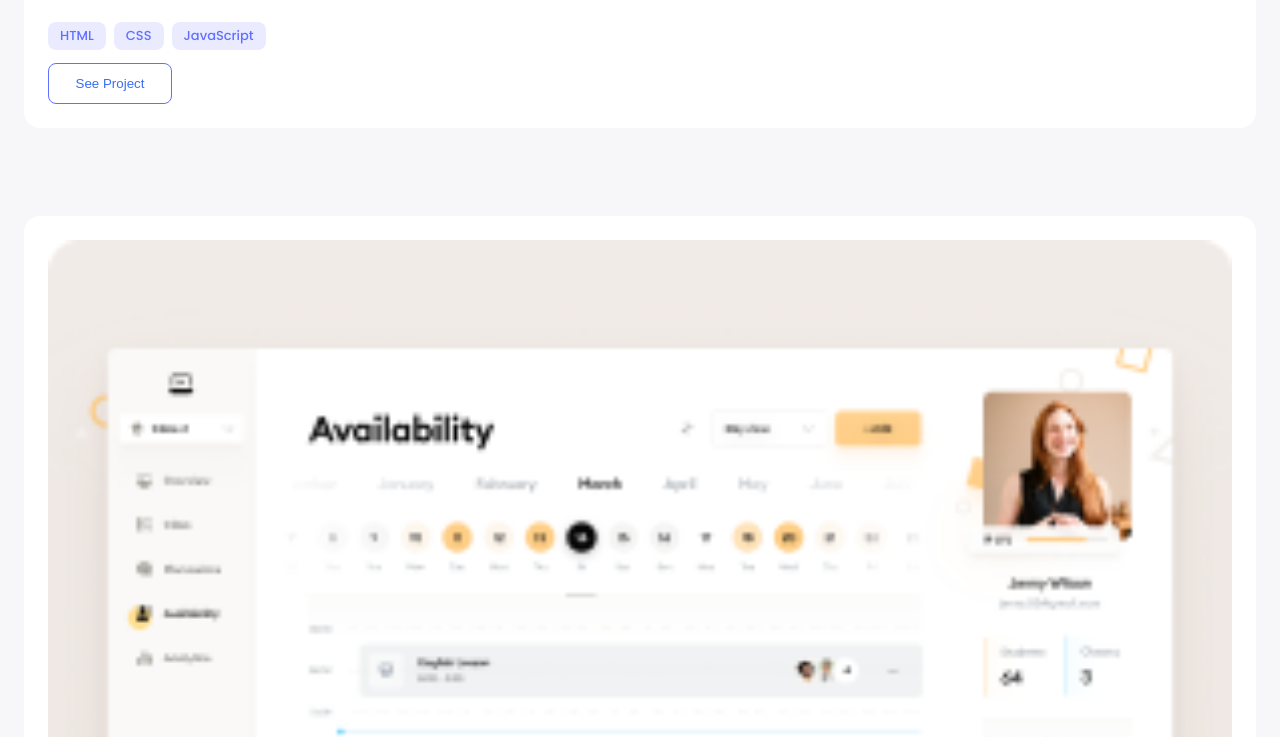
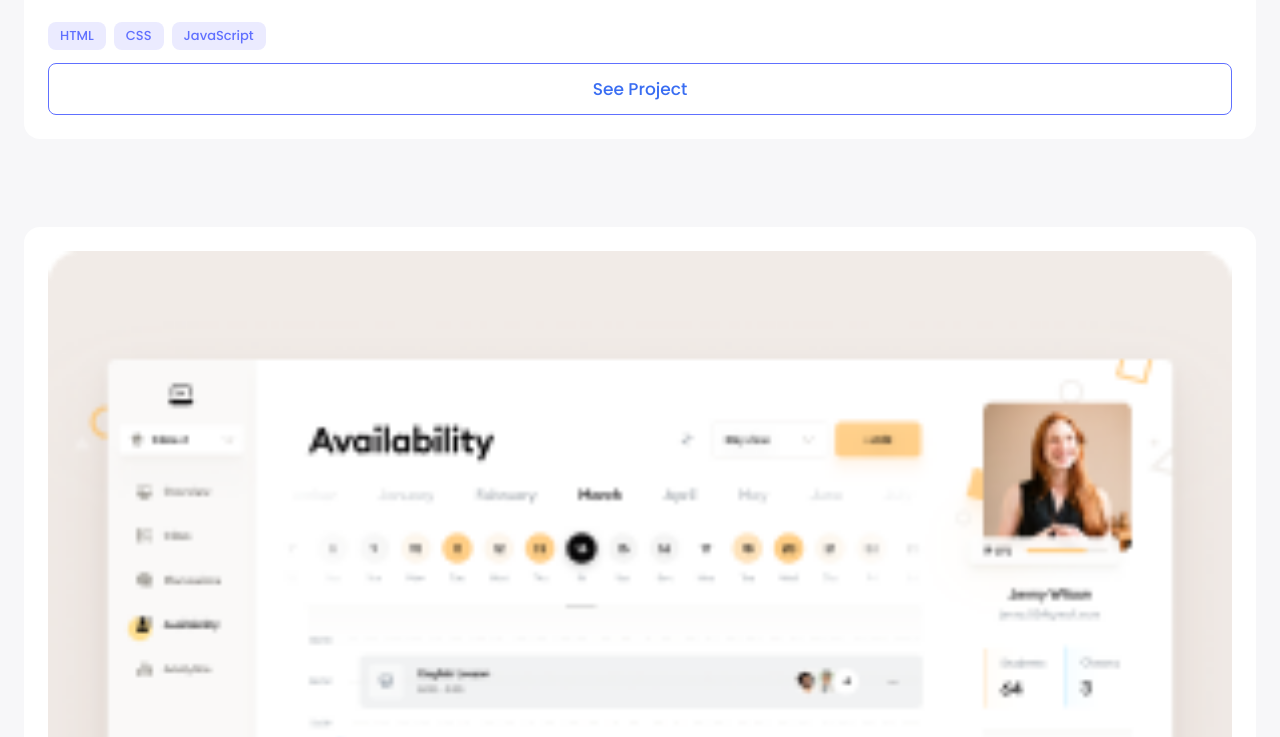
Before and after one commit to tkz96/My-Portfolio-Website, a website: page index.html in a window 1280 px wide. Shown: the part 1747-2484 px from the top of the page. Drawn offline with Linux system fonts and the light colour scheme.

Commit message:
Resizing button

```diff
--- a/styles.css
+++ b/styles.css
@@ -91,9 +91,13 @@ p {
     background-image: url("./contact-form-shapes-mobile-2x.svg");
     background-color: #6070ff;
     border-radius: 80px 0 0 0;
-  text-align: center;
     background-repeat: no-repeat;
     background-position: right;
+}
+
+.contact-form h2,
+.contact-form p {
+    text-align: center;
 }
 
 .contact-form h2 {
@@ -212,9 +216,12 @@ button {
     border: 1px solid #6070ff;
     box-sizing: border-box;
     margin: 0;
-  padding: 12px;
-  width: 124px;
+    padding: 12px 16px;
     transition-duration: 0.2s;
+    font-family: 'Poppins', sans-serif;
+    font-size: 17px;
+    font-weight: 500;
+    margin-left: 0px;
 }
 
 button:hover {
```
Lines whose indentation alone changed are shown as unchanged.
